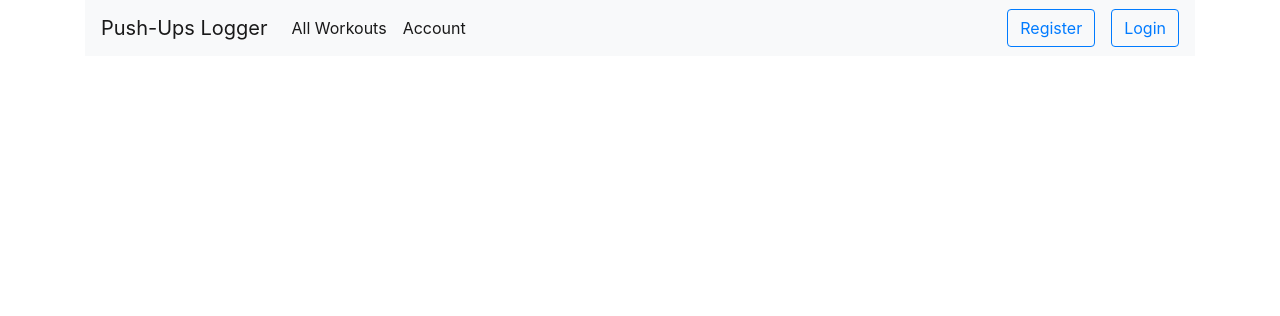
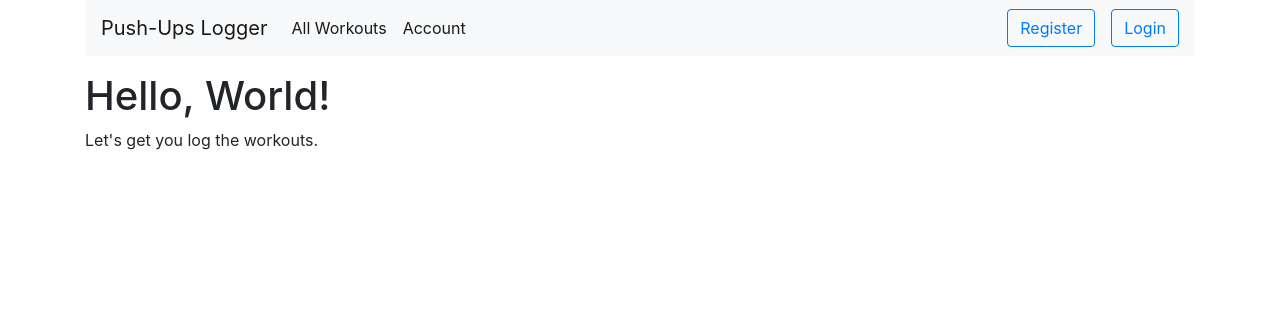
Before and after one commit to qasimabdullah404/pushups-logger, a Python web app: template templates/index.html in a window 1280 px wide. Shown: the top 316 px of the page. Run offline with Jinja, Linux system fonts and the light colour scheme; the template is opened without the code that fills it, so the values that code supplies are empty.

Commit message:
hello folks

```diff
--- a/templates/index.html
+++ b/templates/index.html
@@ -1 +1,6 @@
 {% extends "base.html" %}
+
+{% block content %}
+<h1 class="mt-3">Hello, World!</h1>
+<p>Let's get you log the workouts.</p>
+{% endblock %}
```
